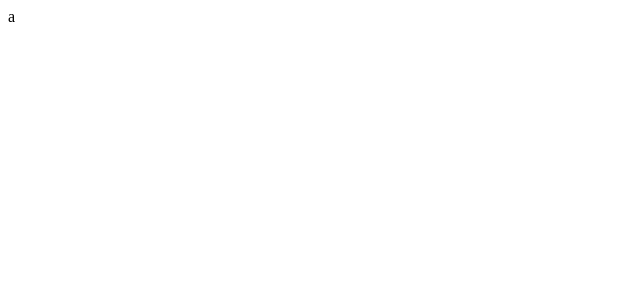
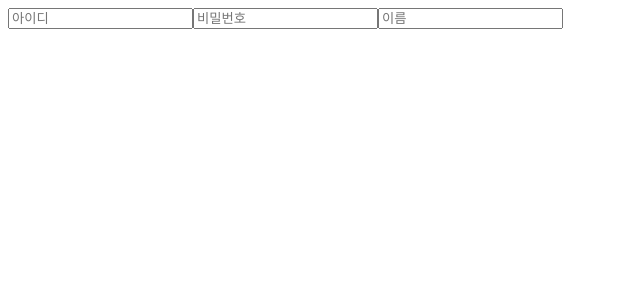
Before and after one commit to D-Store/D-store-practice, a React (Create React App) app: page /SignUp in a window 1280 px wide. Shown: the top 300 px of the page, without its empty margins (0-640 px from the left). Built offline with nearby package versions, Linux system fonts and the light colour scheme.

Commit message:
[ADD] signUpEnterEvent

```diff
--- a/src/components/SignUp/SignUp.jsx
+++ b/src/components/SignUp/SignUp.jsx
@@ -1,7 +1,39 @@
 import React from "react";
 
-const SignUp = () => {
-  return <div>a</div>;
+const SignUp = ({
+  Userid,
+  password,
+  name,
+  onChangeUserId,
+  onChangeUserPw,
+  onChangeUserName,
+  passwordInput,
+  nameInput,
+}) => {
+  return (
+    <div>
+      <input
+        type="text"
+        placeholder="아이디"
+        onChange={e => onChangeUserId(e)}
+        value={Userid}
+      />
+      <input
+        type="text"
+        ref={passwordInput}
+        placeholder="비밀번호"
+        onChange={e => onChangeUserPw(e)}
+        value={password}
+      />
+      <input
+        type="text"
+        ref={nameInput}
+        placeholder="이름"
+        onChange={e => onChangeUserName(e)}
+        value={name}
+      />
+    </div>
+  );
 };
 
 export default SignUp;
--- a/src/containers/SignUp/SignUpContainer.jsx
+++ b/src/containers/SignUp/SignUpContainer.jsx
@@ -1,8 +1,51 @@
-import React from "react";
+import React, { useState, useEffect, useRef } from "react";
 import SignUp from "../../components/SignUp";
 
 const SignUpContainer = () => {
-  return <SignUp />;
+  const passwordInput = useRef();
+  const nameInput = useRef();
+  const [Userid, setUserId] = useState("");
+  const [password, setPassword] = useState("");
+  const [name, setName] = useState("");
+  const onChangeUserId = e => {
+    setUserId(e.target.value);
+  };
+  const onChangeUserPw = e => {
+    setPassword(e.target.value);
+  };
+  const onChangeUserName = e => {
+    setName(e.target.value);
+  };
+
+  useEffect(() => {
+    const listener = e => {
+      if (e.key === "Enter" || e.key === "NumpadEnter") {
+        if (name.length !== 0) {
+          console.log("회원가입!");
+        } else if (password.length !== 0) {
+          nameInput.current?.focus();
+        } else {
+          passwordInput.current?.focus();
+        }
+      }
+    };
+    document.addEventListener("keydown", listener);
+    return () => {
+      document.removeEventListener("keydown", listener);
+    };
+  }, [Userid, password, name]);
+  return (
+    <SignUp
+      Userid={Userid}
+      password={password}
+      name={name}
+      onChangeUserId={onChangeUserId}
+      onChangeUserPw={onChangeUserPw}
+      onChangeUserName={onChangeUserName}
+      passwordInput={passwordInput}
+      nameInput={nameInput}
+    />
+  );
 };
 
 export default SignUpContainer;
```
